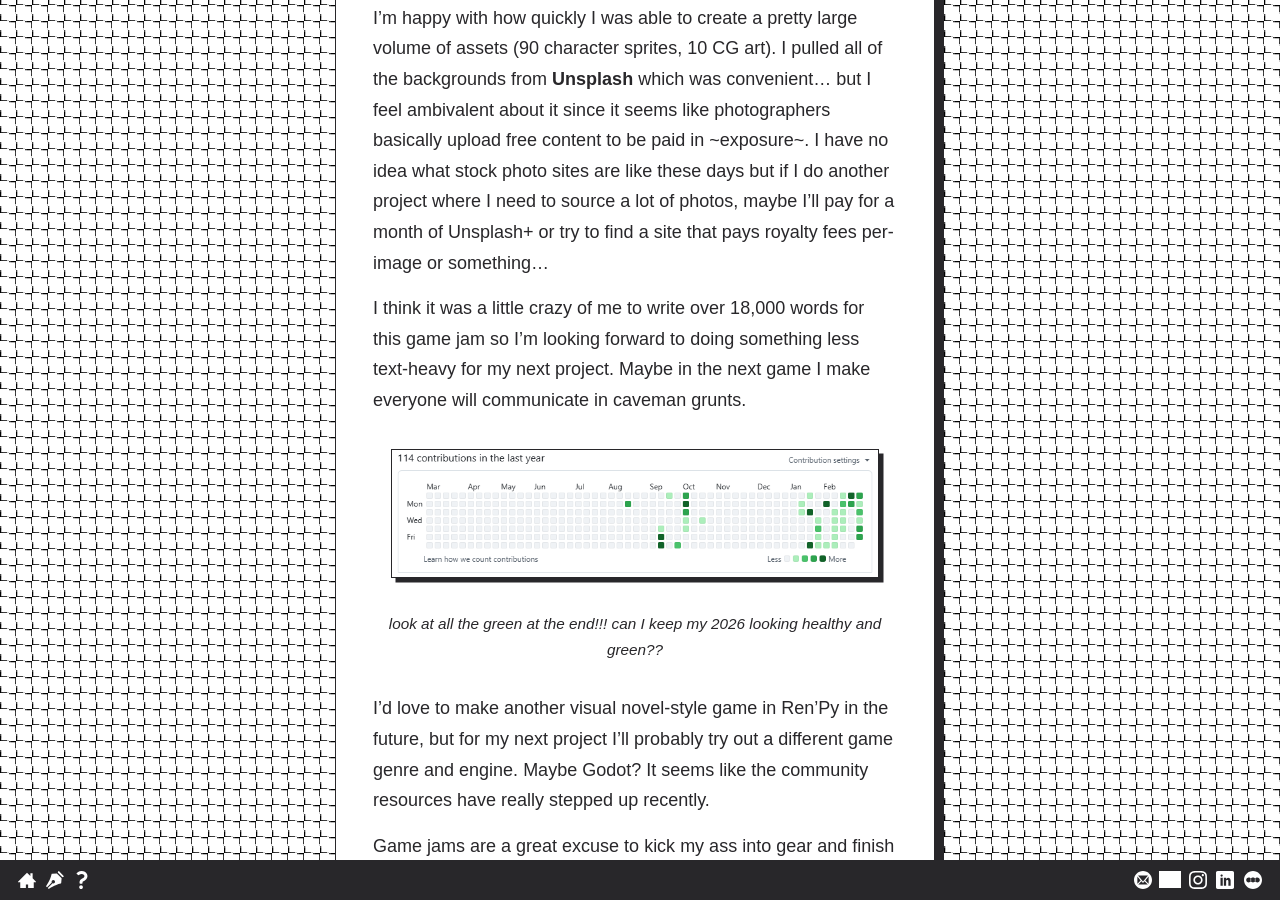
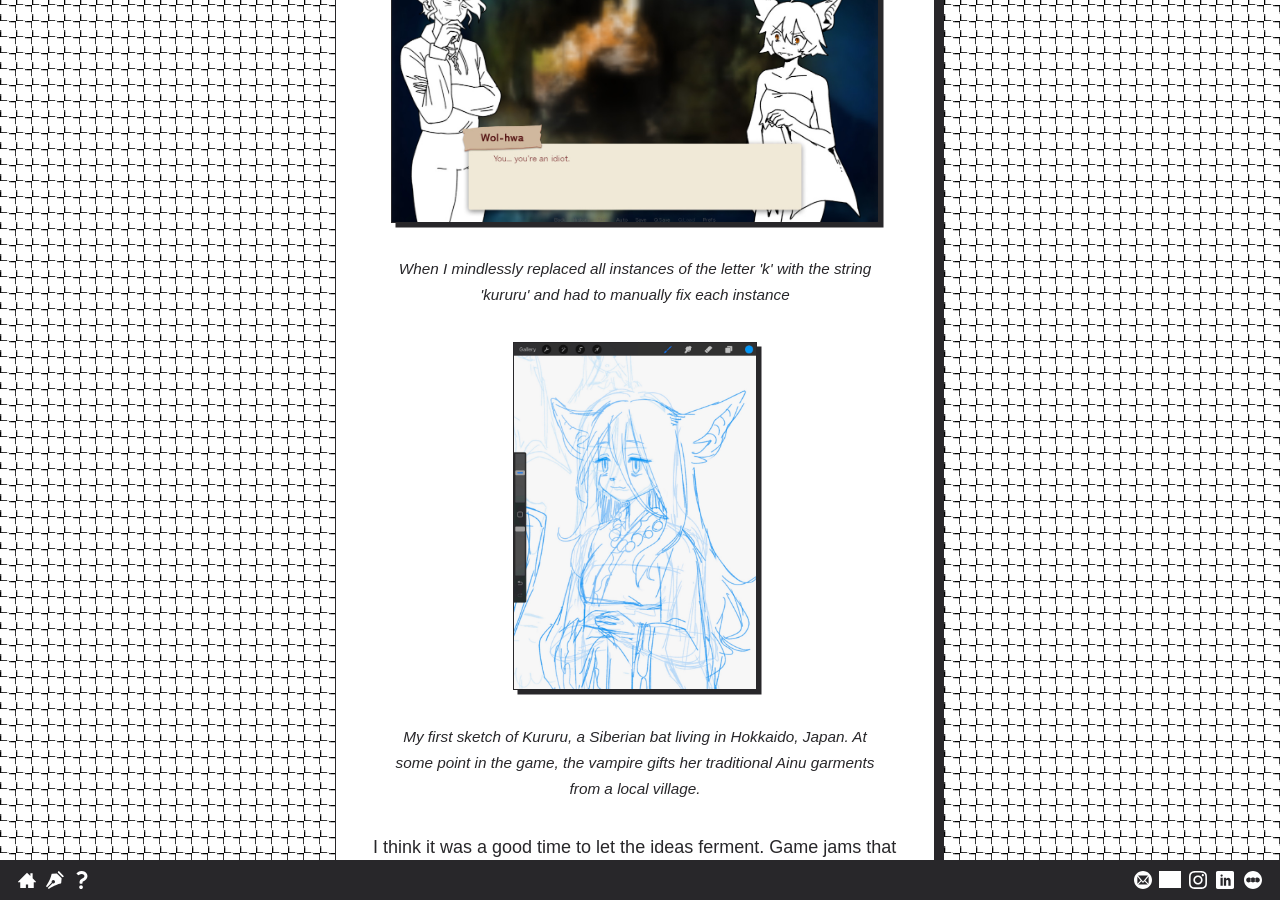
Before and after one commit to jocelynkim/jocelynkim.github.io, a Jekyll site: the page built from _posts/2026-2-28-metamorphosis.md, in a window 1280 px wide and 900 px high, scrolled down 2875 px. Built offline with Jekyll 4.4.1, drawn with Linux system fonts in a browser that asks for light colours; some web fonts are replaced; grey boxes are pictures that could not be loaded.

Commit message:
add in progress stuff

```diff
--- a/_posts/2026-2-28-metamorphosis.md
+++ b/_posts/2026-2-28-metamorphosis.md
@@ -12,6 +12,12 @@ I made a visual novel about a terrible vampire lady and her many, many batgirl l
 
 <iframe frameborder="0" src="https://itch.io/embed/4292505?linkback=true" width="552" height="167"><a href="https://jocelyn.itch.io/metamorphosis">Metamorphosis by shinji</a></iframe>
 
+<div class="imgContainer fade-in">
+	<img class="photo" src="../images/blog/2026/metamorphosis_ss1.png">
+	<img class="photo" src="../images/blog/2026/metamorphosis_ss2.png">
+	<img class="photo" src="../images/blog/2026/metamorphosis_ss3.png">
+</div>
+
 Originally I was planning on making something that I could submit to the <a href="https://itch.io/jam/swakjam-2026">Sealed With A Kiss Jam</a> and the <a href="https://itch.io/jam/queer-vampire-game-jam-2026">Queer Vampire Game Jam</a>, but I realized that I had too much stuff I wanted to add to make the first deadline. So I ended up only submitting to the Queer Vampire Game Jam, which was more fitting thematically in the end. 🧛🩸🦇
 
 (Thanks to my friend <a href="https://npckc.net/">kc</a> for sharing the game jams with me, answering my Ren'Py questions, and for pointing out a pretty critical issue with my builds!)
@@ -23,6 +29,20 @@ I started off with some vague ideas:
 - cycles of toxicity repeating, even when you love someone
 
 For a while I was like "haha. how interesting :)" and I drafted out the character ideas/designs pretty quickly, and set up the Ren'Py project... And then for a couple weeks I didn't really do much besides rotate the characters and scenarios in my brain...
+
+<br>
+<center><falselink>In-progress stuff</falselink></center>
+
+<div class="imgContainer fade-in">
+	<img class="photo" src="../images/blog/2026/metamorphosis6.jpg">
+	<img class="photo" src="../images/blog/2026/metamorphosis4.jpg">
+</div>
+<div class="caption">When I mindlessly replaced all instances of the letter 'k' with the string 'kururu' and had to manually fix each instance</div>
+
+<div class="imgContainer fade-in">
+	<img class="photo" width="50%" src="../images/blog/2026/metamorphosis5.jpg">
+</div>
+<div class="caption">My first sketch of Kururu, a Siberian bat living in Hokkaido, Japan. At some point in the game, the vampire gifts her traditional Ainu garments from a local village.</div>
 
 I think it was a good time to let the ideas ferment. Game jams that are like a month-ish long are perfect for me, because I like to be able to slow down and take time to think. If I try to push through on ideas too quickly I feel like I end up getting lost, and I end up scrapping the idea before doing anything interesting with it. (also, I don't feel super pressured, so I can still go out and do fun things with my friends without feeling guilty about not constantly working on my game. it's important to go outside and cherish the precious time with your friends!)
 
```
Also changed, not shown: images/blog/2026/metamorphosis1.jpg (added), images/blog/2026/metamorphosis2.jpg (added), images/blog/2026/metamorphosis3.jpg (added), images/blog/2026/metamorphosis4.jpg (added), images/blog/2026/metamorphosis5.jpg (added), images/blog/2026/metamorphosis6.jpg (added), images/blog/2026/metamorphosis_ss1.png (added), images/blog/2026/metamorphosis_ss2.png (added), images/blog/2026/metamorphosis_ss3.png (added), 10 other files.
